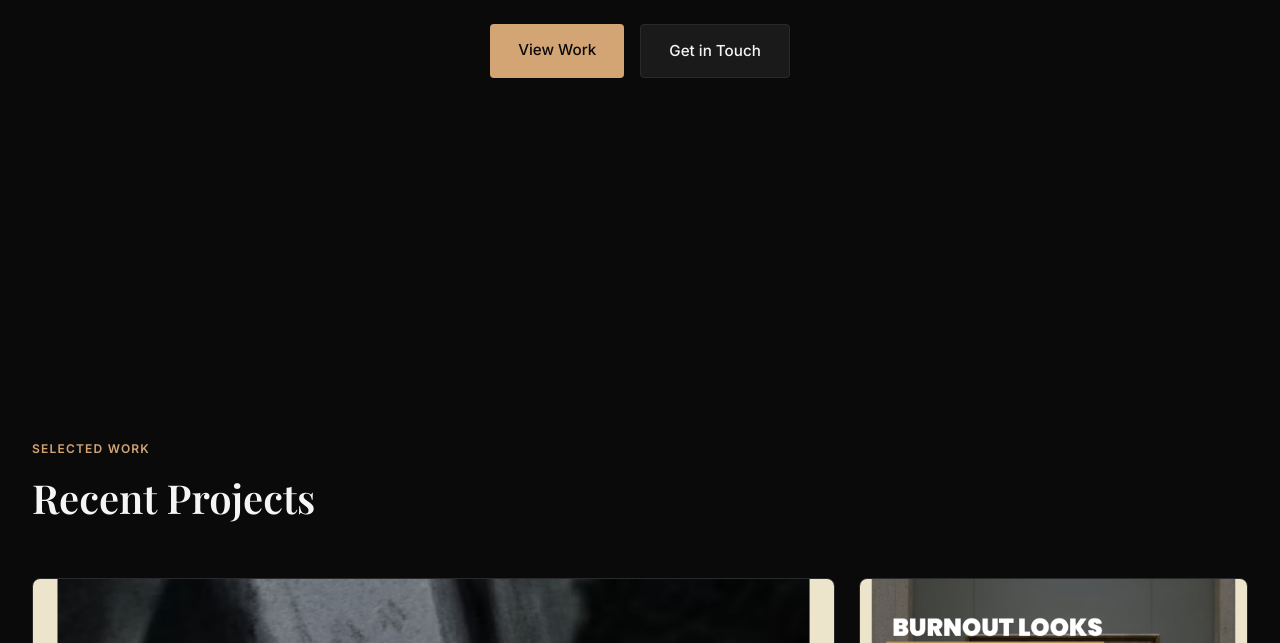
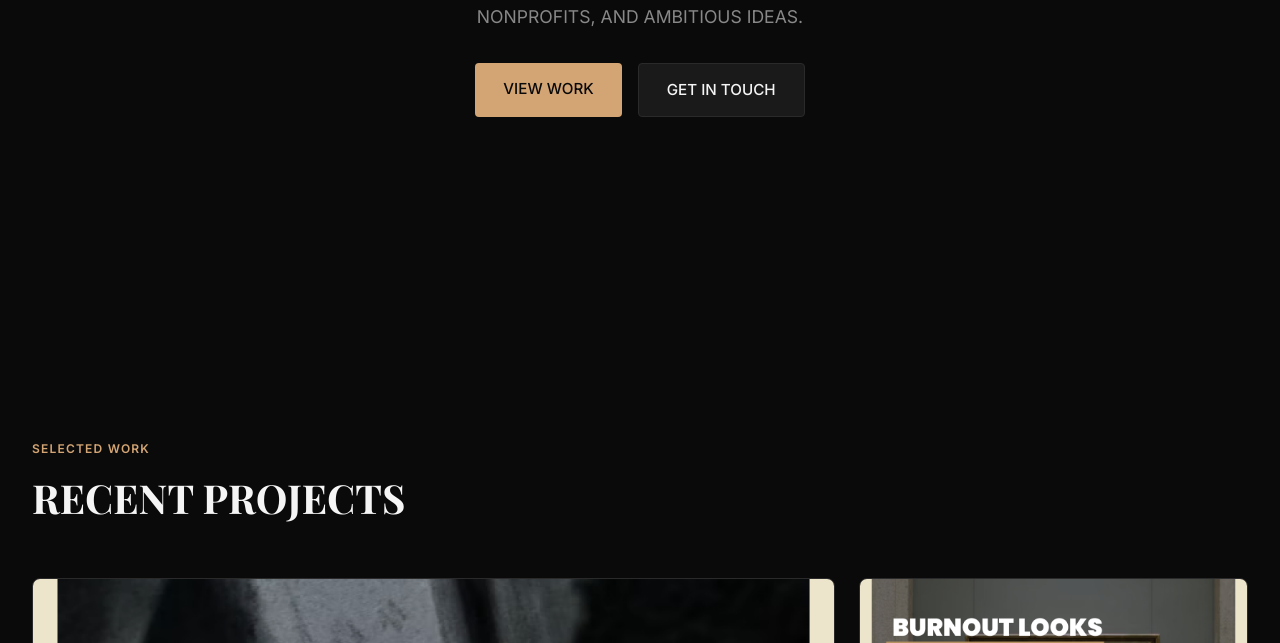
Before and after one commit to naughtypalettes/mba-portfolio, a plain HTML site: page index.html in a window 1280 px wide. Shown: the part 457-1100 px from the top of the page. Drawn offline with nearby package versions, Linux system fonts and the light colour scheme.

Commit message:
All caps text and bold headers
Co-Authored-By: Claude Sonnet 5.5 <noreply@anthropic.com>
Claude-Session: https://claude.ai/code/session_018P3CsgqB2eg8XgCeMiwdig

```diff
--- a/styles.css
+++ b/styles.css
@@ -26,6 +26,11 @@ body {
   color: var(--text);
   line-height: 1.6;
   -webkit-font-smoothing: antialiased;
+  text-transform: uppercase;
+}
+
+h1, h2, h3 {
+  font-weight: 700 !important;
 }
 
 img {
```
